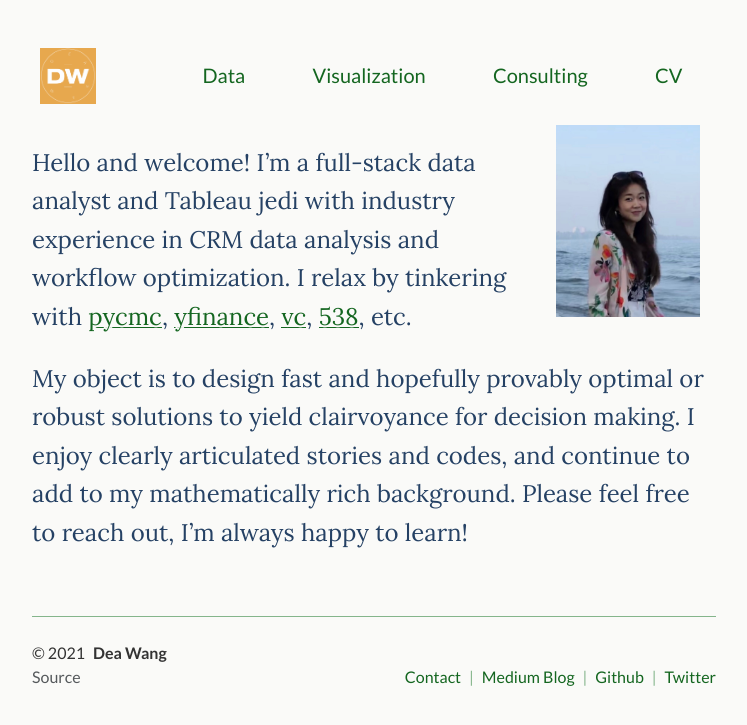
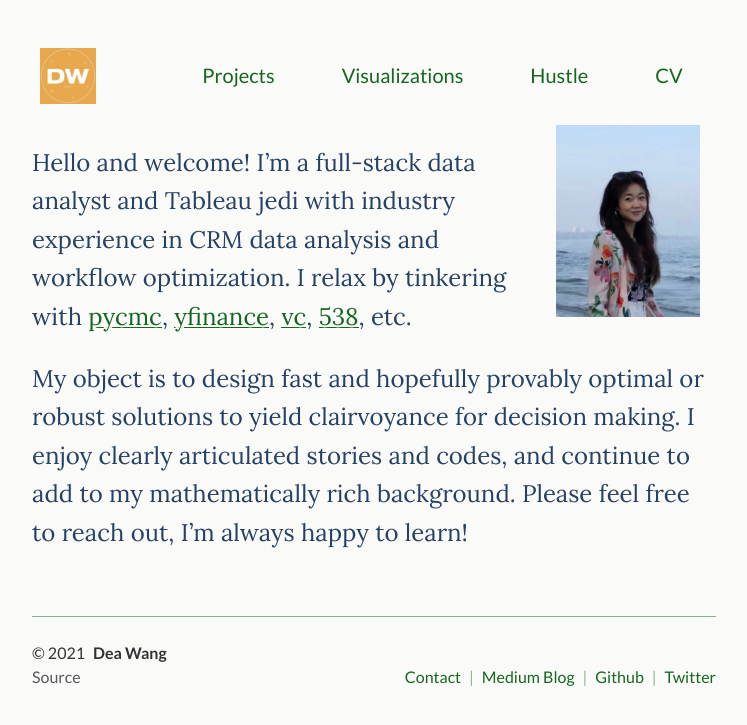
Before and after one commit to deawyk/deawyk.github.io, a Jekyll site: the page built from index.md, in a window 1280 px wide. Shown: the top 725 px of the page, without its empty margins (266-1013 px from the left). Built offline with Jekyll 4.4.1, drawn with Linux system fonts in a browser that asks for light colours.

Commit message:
Update _config.yml

```diff
--- a/_config.yml
+++ b/_config.yml
@@ -27,14 +27,14 @@ paginate_path: "/articles/page:num/"  # link scheme for articles, should be letf
 # Used to define the navigation menu items
 # > Title is the tile of the navigation item, url the url and desc is the tooltip
 navigation:
-  - title: Data
-    url: /data/
+  - title: Projects
+    url: /projects/
     desc: My portfolio projects
-  - title: Visualization
-    url: /visualization/
+  - title: Visualizations
+    url: /visualizations/
     desc: Visualizations I ETLed and developed
-  - title: Consulting
-    url: /consulting/
+  - title: Hustle
+    url: /hustle/
     desc: Hustling for social good
   - title: <i class='fa fa-file-text'></i> CV
     url: /assets/pdf/deawyk_cv.pdf
```
